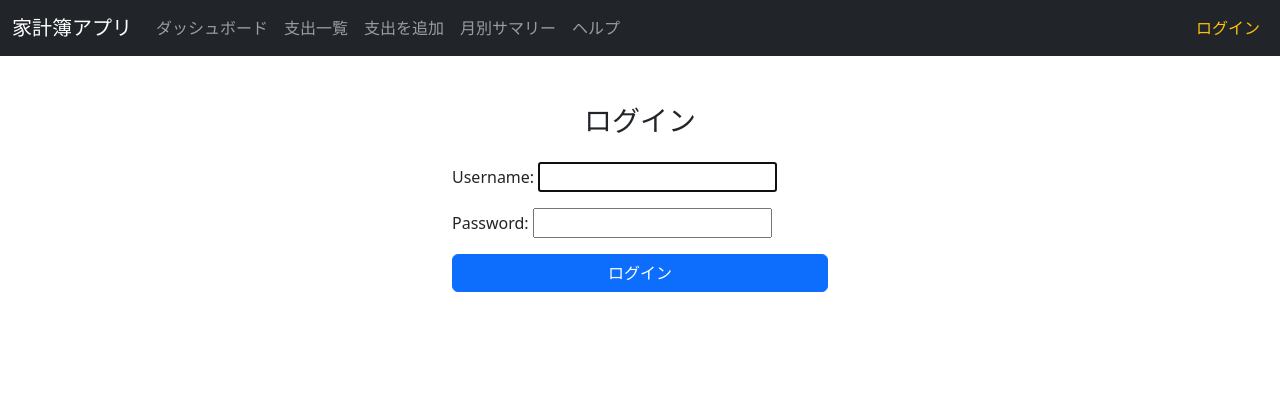
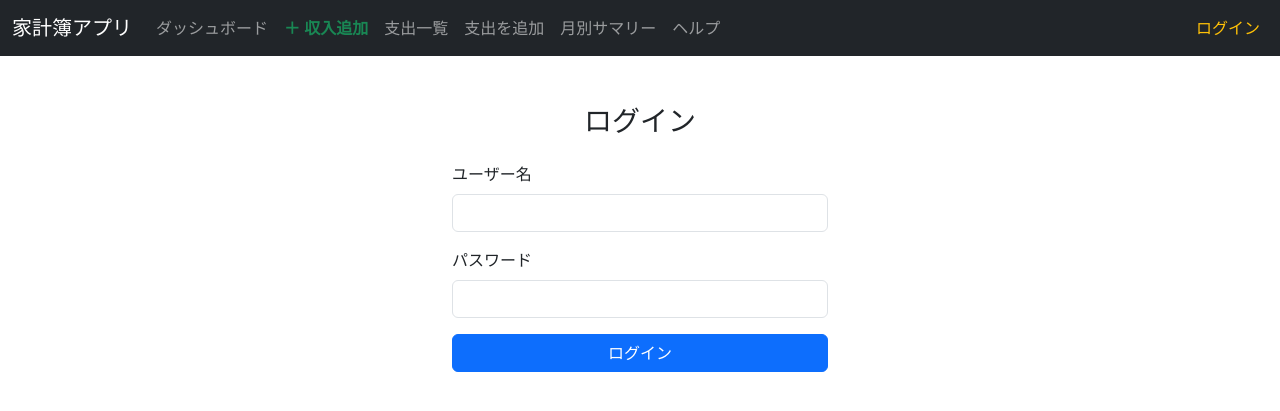
Before and after one commit to yoshi5891/kakeibo, a Django app: page /login/ in a window 1280 px wide. Shown: the top 411 px of the page. Run offline with Django 5.2, Linux system fonts and the light colour scheme.

Commit message:
Add Special_form

```diff
--- a/kakeibo/templates/kakeibo/base.html
+++ b/kakeibo/templates/kakeibo/base.html
@@ -40,6 +40,7 @@
         <!-- 左側メニュー -->
         <ul class="navbar-nav me-auto">
 
+          <!-- ダッシュボード -->
           <li class="nav-item">
             <a class="nav-link {% if request.resolver_match.url_name == 'dashboard' %}active{% endif %}"
               href="{% url 'dashboard' %}">
@@ -47,6 +48,15 @@
             </a>
           </li>
 
+          <!-- ★ 収入追加（ここに移動） -->
+          <li class="nav-item">
+            <a class="nav-link text-success fw-bold {% if request.resolver_match.url_name == 'income_create' %}active{% endif %}"
+              href="{% url 'income_create' %}">
+              ＋ 収入追加
+            </a>
+          </li>
+
+          <!-- 支出一覧 -->
           <li class="nav-item">
             <a class="nav-link {% if request.resolver_match.url_name == 'expense_list' %}active{% endif %}"
               href="{% url 'expense_list' %}">
@@ -54,6 +64,7 @@
             </a>
           </li>
 
+          <!-- 支出追加 -->
           <li class="nav-item">
             <a class="nav-link {% if request.resolver_match.url_name == 'expense_create' %}active{% endif %}"
               href="{% url 'expense_create' %}">
@@ -61,6 +72,7 @@
             </a>
           </li>
 
+          <!-- 月別サマリー -->
           <li class="nav-item">
             <a class="nav-link {% if request.resolver_match.url_name == 'expense_summary' %}active{% endif %}"
               href="{% url 'expense_summary' %}">
@@ -68,6 +80,7 @@
             </a>
           </li>
 
+          <!-- ヘルプ -->
           <li class="nav-item">
             <a class="nav-link {% if request.resolver_match.url_name == 'help' %}active{% endif %}"
               href="{% url 'help' %}">
@@ -76,6 +89,7 @@
           </li>
 
         </ul>
+
 
         <!-- 右側メニュー（折りたたみ内に統合） -->
         <ul class="navbar-nav">
--- a/kakeibo/templates/kakeibo/login.html
+++ b/kakeibo/templates/kakeibo/login.html
@@ -6,7 +6,18 @@
 
     <form method="post">
         {% csrf_token %}
-        {{ form.as_p }}
+
+        <!-- ユーザー名 -->
+        <div class="mb-3">
+            <label class="form-label">ユーザー名</label>
+            <input type="text" name="username" class="form-control" required>
+        </div>
+
+        <!-- パスワード -->
+        <div class="mb-3">
+            <label class="form-label">パスワード</label>
+            <input type="password" name="password" class="form-control" required>
+        </div>
 
         <button type="submit" class="btn btn-primary w-100">ログイン</button>
     </form>
```
